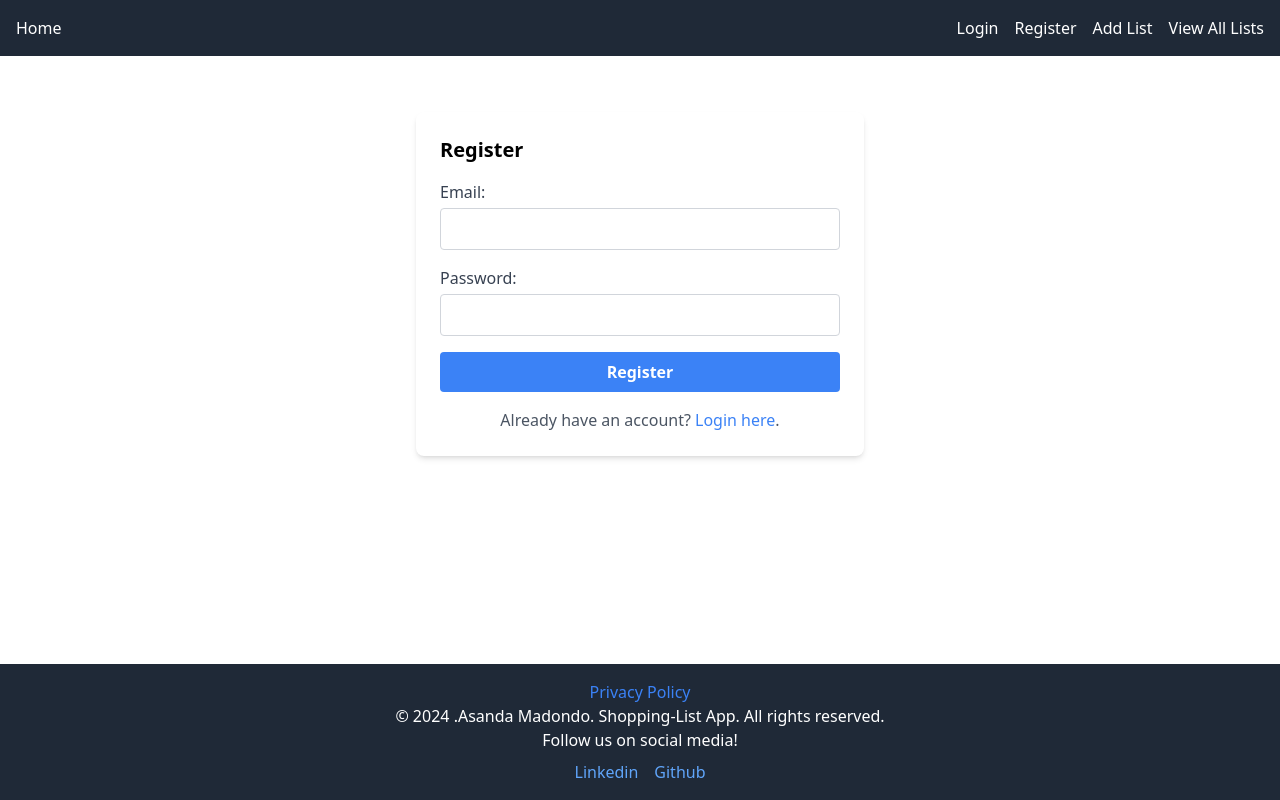
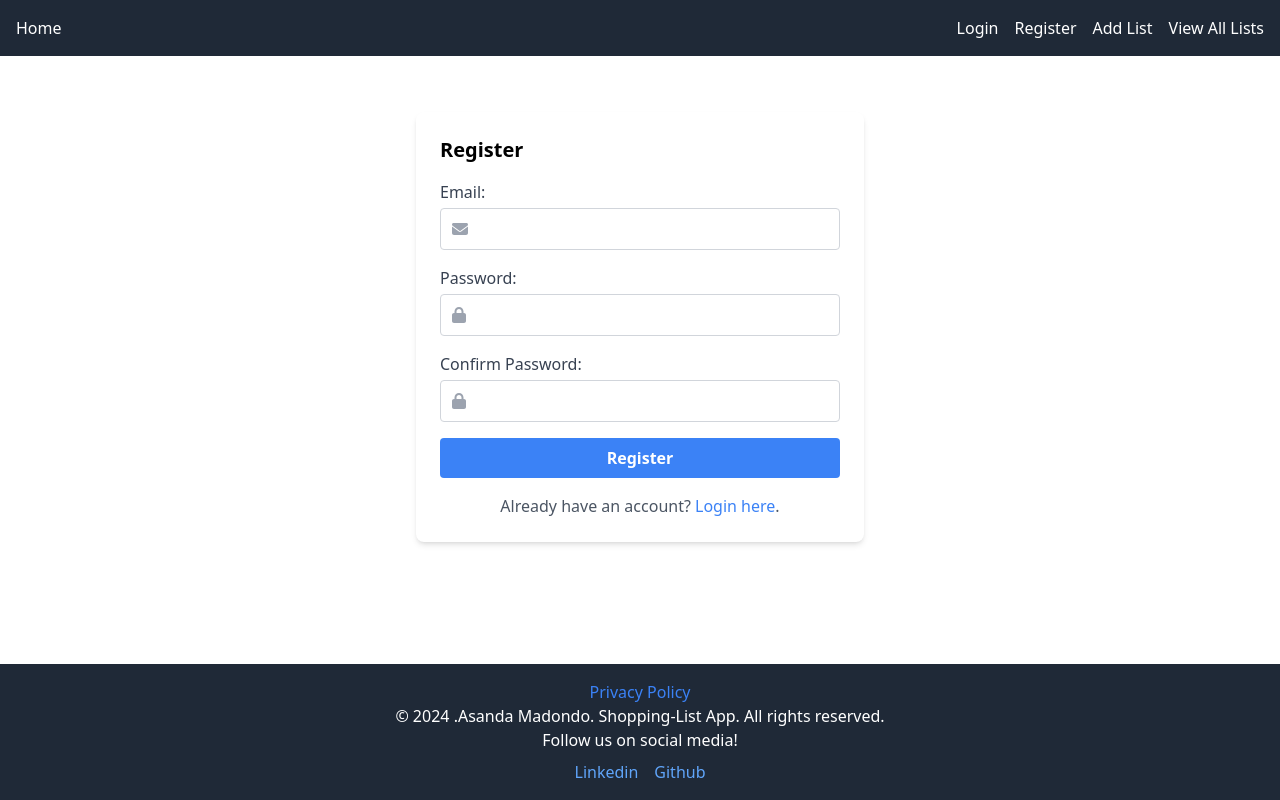
Before and after one commit to Asanda001019/Shopping-List-App, a React (Vite) app: page /register in a window 1280 px wide. Built offline with nearby package versions, Linux system fonts and the light colour scheme.

Commit message:
Added icons on the forms

```diff
--- a/db.json
+++ b/db.json
@@ -24,6 +24,16 @@
       "id": "0b04",
       "email": "Samkelo@gmail.com",
       "password": "Asanda2123"
+    },
+    {
+      "id": "1855",
+      "email": "ASA@gmail.com",
+      "password": "asa@123"
+    },
+    {
+      "id": "d091",
+      "email": "Samkelo@gmail.com",
+      "password": "Samkelo@1234"
     }
   ],
   "lists": [
--- a/src/pages/Login.jsx
+++ b/src/pages/Login.jsx
@@ -2,6 +2,8 @@ import React, { useState } from 'react';
 import { useDispatch } from 'react-redux';
 import { loginUser } from '../features/loginSlice';
 import { useNavigate, Link } from 'react-router-dom';
+import { FontAwesomeIcon } from '@fortawesome/react-fontawesome';
+import { faEnvelope, faLock } from '@fortawesome/free-solid-svg-icons';
 
 const LoginForm = () => {
   const dispatch = useDispatch();
@@ -14,8 +16,7 @@ const LoginForm = () => {
 
     try {
       const foundUser = await dispatch(loginUser({ email, password })).unwrap();
-      // If successful, navigate to the add list page
-      navigate('/add');
+      navigate('/add'); // Navigate to add list page if login is successful
     } catch (error) {
       alert(error); // Show an alert if login fails
     }
@@ -25,26 +26,42 @@ const LoginForm = () => {
     <div className="max-w-md mx-auto p-6 bg-white shadow-md rounded-lg mt-10">
       <form onSubmit={handleSubmit}>
         <h2 className="text-xl font-bold mb-4">Login</h2>
+
+        {/* Email Field with Icon */}
         <div className="mb-4">
           <label className="block text-gray-700">Email:</label>
+          <div className="relative">
+            <span className="absolute inset-y-0 left-0 flex items-center pl-3 text-gray-400">
+              <FontAwesomeIcon icon={faEnvelope} />
+            </span>
             <input
               type="email"
-            className="mt-1 block w-full p-2 border border-gray-300 rounded focus:outline-none focus:ring focus:ring-blue-300"
+              className="mt-1 block w-full pl-10 p-2 border border-gray-300 rounded focus:outline-none focus:ring focus:ring-blue-300"
               value={email}
               onChange={(e) => setEmail(e.target.value)}
               required
             />
           </div>
+        </div>
+
+        {/* Password Field with Icon */}
         <div className="mb-4">
           <label className="block text-gray-700">Password:</label>
+          <div className="relative">
+            <span className="absolute inset-y-0 left-0 flex items-center pl-3 text-gray-400">
+              <FontAwesomeIcon icon={faLock} />
+            </span>
             <input
               type="password"
-            className="mt-1 block w-full p-2 border border-gray-300 rounded focus:outline-none focus:ring focus:ring-blue-300"
+              className="mt-1 block w-full pl-10 p-2 border border-gray-300 rounded focus:outline-none focus:ring focus:ring-blue-300"
               value={password}
               onChange={(e) => setPassword(e.target.value)}
               required
             />
           </div>
+        </div>
+
+        {/* Login Button */}
         <button
           type="submit"
           className="w-full bg-blue-500 text-white font-bold py-2 rounded hover:bg-blue-600 transition duration-200"
@@ -52,6 +69,8 @@ const LoginForm = () => {
           Login
         </button>
       </form>
+
+      {/* Link to Register */}
       <div className="mt-4 text-center">
         <p className="text-gray-600">
           Don't have an account? <Link to="/register" className="text-blue-500 hover:underline">Register here</Link>.
--- a/src/pages/Register.jsx
+++ b/src/pages/Register.jsx
@@ -2,24 +2,29 @@ import React, { useState } from 'react';
 import { useNavigate, Link } from 'react-router-dom';
 import { useDispatch } from 'react-redux';
 import { registerUser } from '../features/userSlice';
+import { FontAwesomeIcon } from '@fortawesome/react-fontawesome';
+import { faEnvelope, faLock } from '@fortawesome/free-solid-svg-icons';
 
 const RegisterForm = () => {
   const [email, setEmail] = useState('');
   const [password, setPassword] = useState('');
+  const [confirmPassword, setConfirmPassword] = useState(''); // New state for confirm password
   const navigate = useNavigate();
   const dispatch = useDispatch();
 
   const handleSubmit = async (e) => {
     e.preventDefault();
+    if (password !== confirmPassword) {
+      window.alert("Passwords do not match!");
+      return;
+    }
+
     const newUser = { email, password };
 
     try {
       await dispatch(registerUser(newUser)).unwrap();
 
-      // Show alert upon successful registration
       window.alert('Registration successful! Please log in.');
-
-      // Redirect to login page after successful registration
       navigate('/login');
     } catch (error) {
       console.error('Failed to register:', error);
@@ -31,26 +36,59 @@ const RegisterForm = () => {
     <div className="max-w-md mx-auto p-6 bg-white shadow-md rounded-lg mt-10">
       <form onSubmit={handleSubmit}>
         <h2 className="text-xl font-bold mb-4">Register</h2>
+
+        {/* Email Field */}
         <div className="mb-4">
           <label className="block text-gray-700">Email:</label>
+          <div className="relative">
+            <span className="absolute inset-y-0 left-0 flex items-center pl-3 text-gray-400">
+              <FontAwesomeIcon icon={faEnvelope} />
+            </span>
             <input
               type="email"
-            className="mt-1 block w-full p-2 border border-gray-300 rounded focus:outline-none focus:ring focus:ring-blue-300"
+              className="mt-1 block w-full pl-10 p-2 border border-gray-300 rounded focus:outline-none focus:ring focus:ring-blue-300"
               value={email}
               onChange={(e) => setEmail(e.target.value)}
               required
             />
           </div>
+        </div>
+
+        {/* Password Field */}
         <div className="mb-4">
           <label className="block text-gray-700">Password:</label>
+          <div className="relative">
+            <span className="absolute inset-y-0 left-0 flex items-center pl-3 text-gray-400">
+              <FontAwesomeIcon icon={faLock} />
+            </span>
             <input
               type="password"
-            className="mt-1 block w-full p-2 border border-gray-300 rounded focus:outline-none focus:ring focus:ring-blue-300"
+              className="mt-1 block w-full pl-10 p-2 border border-gray-300 rounded focus:outline-none focus:ring focus:ring-blue-300"
               value={password}
               onChange={(e) => setPassword(e.target.value)}
               required
             />
           </div>
+        </div>
+
+        {/* Confirm Password Field */}
+        <div className="mb-4">
+          <label className="block text-gray-700">Confirm Password:</label>
+          <div className="relative">
+            <span className="absolute inset-y-0 left-0 flex items-center pl-3 text-gray-400">
+              <FontAwesomeIcon icon={faLock} />
+            </span>
+            <input
+              type="password"
+              className="mt-1 block w-full pl-10 p-2 border border-gray-300 rounded focus:outline-none focus:ring focus:ring-blue-300"
+              value={confirmPassword}
+              onChange={(e) => setConfirmPassword(e.target.value)}
+              required
+            />
+          </div>
+        </div>
+
+        {/* Register Button */}
         <button
           type="submit"
           className="w-full bg-blue-500 text-white font-bold py-2 rounded hover:bg-blue-600 transition duration-200"
@@ -58,6 +96,8 @@ const RegisterForm = () => {
           Register
         </button>
       </form>
+
+      {/* Link to Login */}
       <div className="mt-4 text-center">
         <p className="text-gray-600">
           Already have an account?
```
Lines whose indentation alone changed are shown as unchanged.
